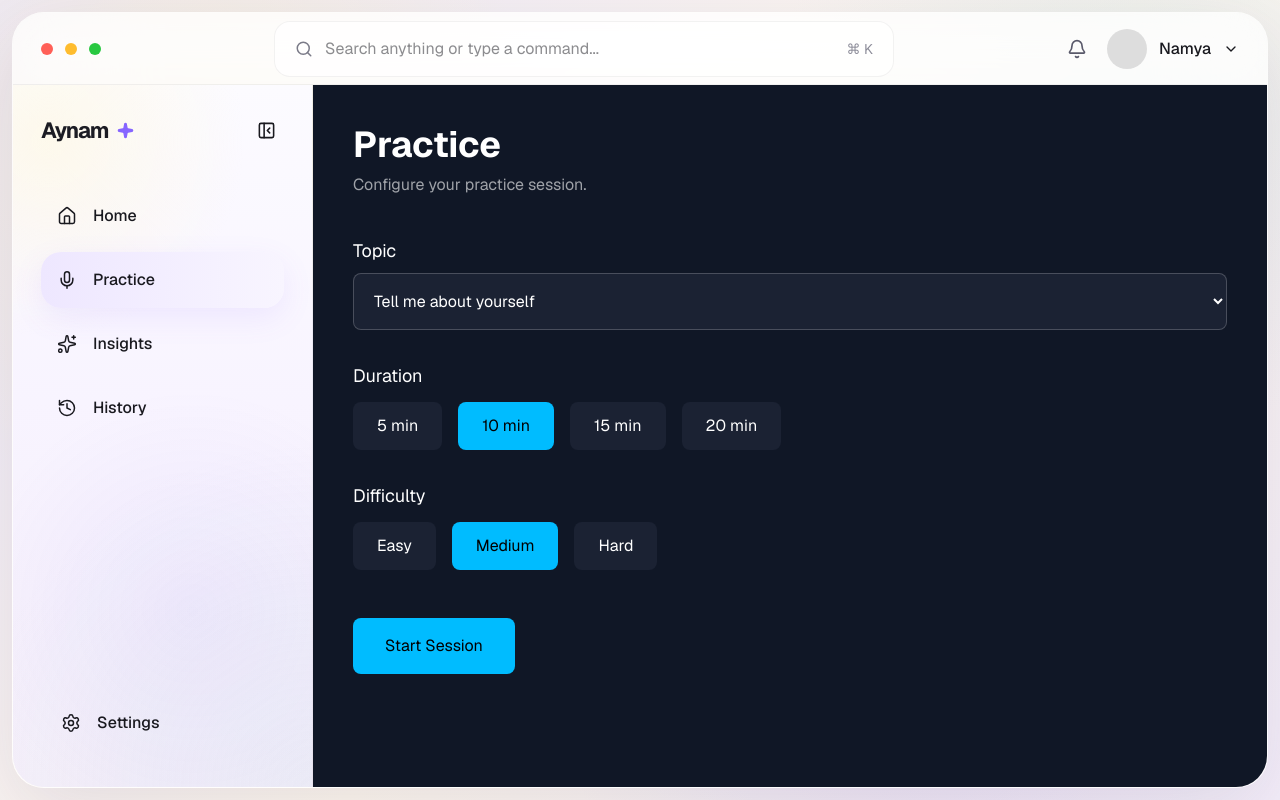
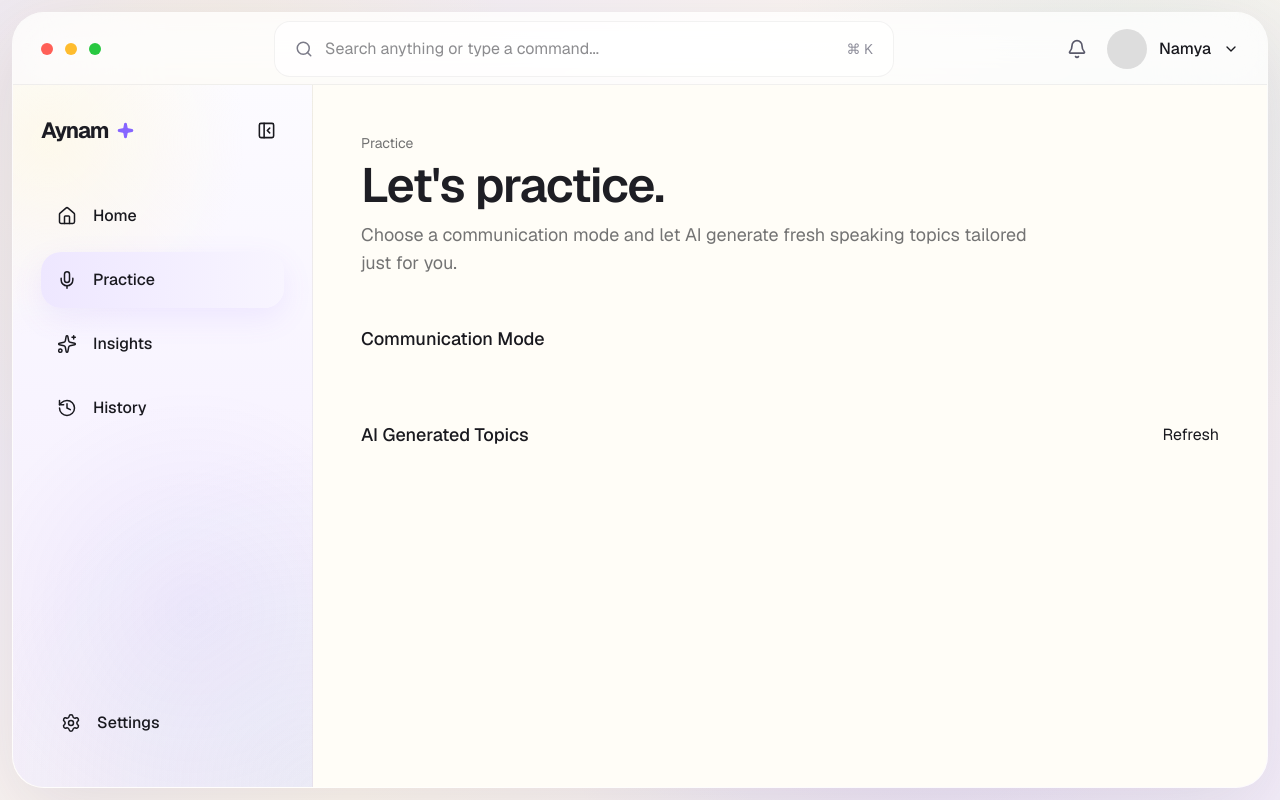
Before and after one commit to namyagaur/aynam.ai, a Next.js app: page /practice in a window 1280 px wide. Built offline with nearby package versions, Linux system fonts and the light colour scheme.

Commit message:
feat: refactor PracticePage layout for improved structure and styling

```diff
--- a/app/(app)/practice/page.tsx
+++ b/app/(app)/practice/page.tsx
@@ -23,106 +23,88 @@ export default function PracticePage() {
   }
 
   return (
-    <main className="min-h-screen bg-[#101726] p-10 text-white">
+    <main className="flex h-full flex-col p-12">
 
-      <h1 className="text-4xl font-bold">
+  {/* Header */}
+
+  <div>
+    <p className="text-sm text-neutral-500">
       Practice
+    </p>
+
+    <h1 className="mt-2 text-5xl font-semibold tracking-tight text-[#1E1E24]">
+      Let's practice.
     </h1>
 
-      <p className="mt-2 text-white/60">
-        Configure your practice session.
+    <p className="mt-3 max-w-2xl text-lg text-neutral-500">
+      Choose a communication mode and let AI generate fresh speaking
+      topics tailored just for you.
     </p>
+  </div>
 
-      {/* Topic */}
+  {/* Categories */}
 
-      <div className="mt-10">
+  <section className="mt-12">
 
-        <label className="mb-2 block text-lg">
-          Topic
-        </label>
+    <h2 className="mb-5 text-lg font-medium">
+      Communication Mode
+    </h2>
 
-        <select
-          value={topic}
-          onChange={(e) => setTopic(e.target.value)}
-          className="w-full rounded-lg border border-white/20 bg-[#1B2233] p-4"
-        >
-          <option>Tell me about yourself</option>
-          <option>Mock Interview</option>
-          <option>Public Speaking</option>
-          <option>Debate</option>
-          <option>Random Topic</option>
-        </select>
+    <div className="flex gap-3">
+
+      {/* cards will come here */}
 
     </div>
 
-      {/* Duration */}
+  </section>
 
-      <div className="mt-8">
+  {/* AI Topics */}
 
-        <label className="mb-3 block text-lg">
-          Duration
-        </label>
+  <section className="mt-12">
 
-        <div className="flex gap-4">
+    <div className="flex items-center justify-between">
 
-          {[5, 10, 15, 20].map((time) => (
+      <h2 className="text-lg font-medium">
+        AI Generated Topics
+      </h2>
 
-            <button
-              key={time}
-              onClick={() => setDuration(time)}
-              className={`rounded-lg px-6 py-3 transition ${
-                duration === time
-                  ? "bg-sky-400 text-black"
-                  : "bg-[#1B2233]"
-              }`}
-            >
-              {time} min
+      <button>
+        Refresh
       </button>
-
-          ))}
 
     </div>
 
-      </div>
+    <div className="mt-5">
 
-      {/* Difficulty */}
-
-      <div className="mt-8">
-
-        <label className="mb-3 block text-lg">
-          Difficulty
-        </label>
-
-        <div className="flex gap-4">
-
-          {["Easy", "Medium", "Hard"].map((level) => (
-
-            <button
-              key={level}
-              onClick={() => setDifficulty(level)}
-              className={`rounded-lg px-6 py-3 transition ${
-                difficulty === level
-                  ? "bg-sky-400 text-black"
-                  : "bg-[#1B2233]"
-              }`}
-            >
-              {level}
-            </button>
-
-          ))}
+      {/* horizontal carousel */}
 
     </div>
 
+  </section>
+
+  {/* Bottom Controls */}
+
+  <section className="mt-auto flex items-center justify-between pt-12">
+
+    <div>
+
+      {/* duration */}
+
     </div>
 
-      {/* Start */}
+    <div>
 
-      <button
-        onClick={handleStartSession}
-        className="mt-12 rounded-lg bg-sky-400 px-8 py-4 text-lg font-semibold text-black"
-      >
-        Start Session
-      </button>
+      {/* transcript */}
+
+    </div>
+
+    <div>
+
+      {/* start */}
+
+    </div>
+
+  </section>
 
 </main>
   );
```
Lines whose indentation alone changed are shown as unchanged.
